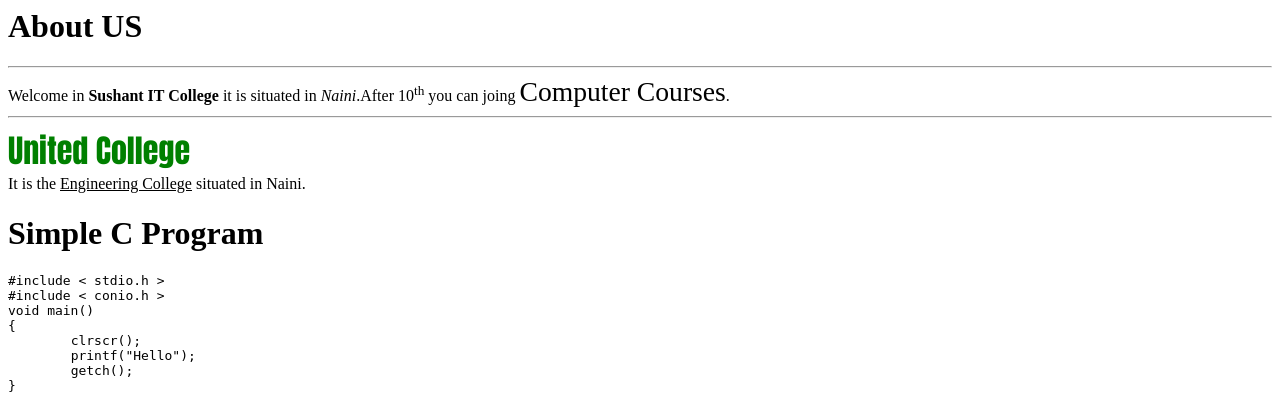
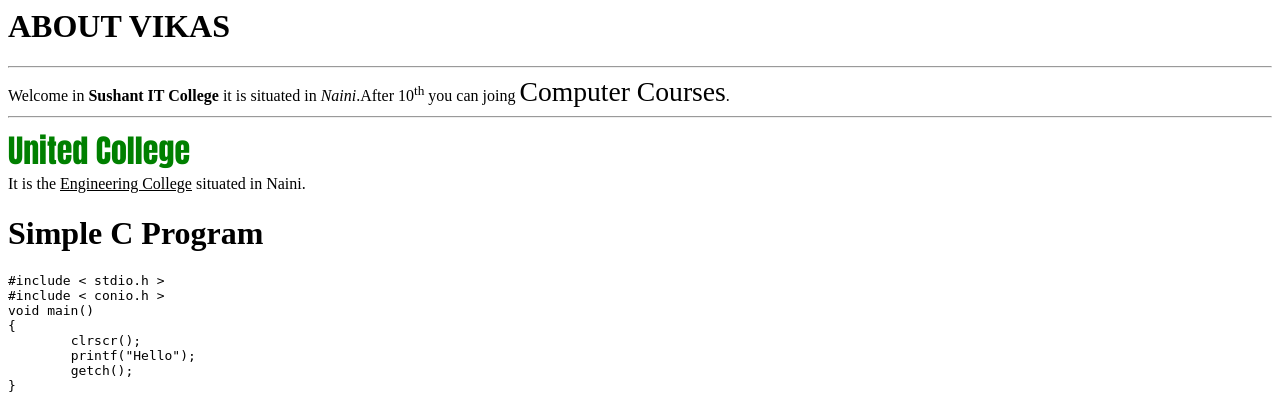
Before and after one commit to MechanicsK/AISA, a Django app: template templates/code.html in a window 1280 px wide. Shown: the top 420 px of the page. Run offline with Django 3.2, Linux system fonts and the light colour scheme; the template is opened without the code that fills it, so the values that code supplies are empty; parts of the project's set-up code (start-up, migrations or seed data) failed here and were passed over.

Commit message:
Update code.html
Changes to html

```diff
--- a/templates/code.html
+++ b/templates/code.html
@@ -2,10 +2,10 @@
 	<head>
 <html>
 <head>
-		<title>My First Web Page</title>
+		<title>My page</title>
 	</head>
 <body>
-<h1>About US</h1>
+<h1>ABOUT VIKAS</h1>
 <hr>
 	Welcome in <b>Sushant IT College</b> it is situated in <i>Naini</i>.After 10<sup>th</sup> you can joing <big><big><big>Computer Courses</big></big></big>.<br>
 <hr>
```
